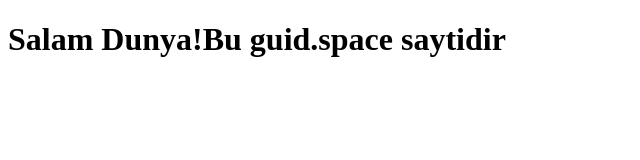
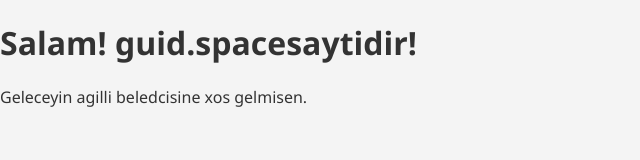
Before and after one commit to Ruslan865/guid-space, a plain HTML site: page index.html in a window 1280 px wide. Shown: the whole page, without its empty margins (0-640 px from the left). Drawn offline with Linux system fonts and the light colour scheme.

Commit message:
Update index.html

```diff
--- a/index.html
+++ b/index.html
@@ -1,9 +1,16 @@
 <!DOCTYPE html>
-<html>
-    <head>
-        <title>guid.space</title>
-    </head>
+<html lang="az">
+    <meta charset="UTF-8">
+    <title>Guid.space</title>
+    <meta name="content="width=device-width,initial-scale=1.0">
+    <link rel="stylesheet"href="style.css">
+</head>
     <body>
-        <h1>Salam Dunya!Bu guid.space saytidir</h1>
+        <div class="container">
+            <h1>Salam!
+                <span>guid.space</span>saytidir!
+            </h1>
+            <p>Geleceyin agilli beledcisine xos gelmisen.</p>
+        </div>
     </body>
 </html>
```
